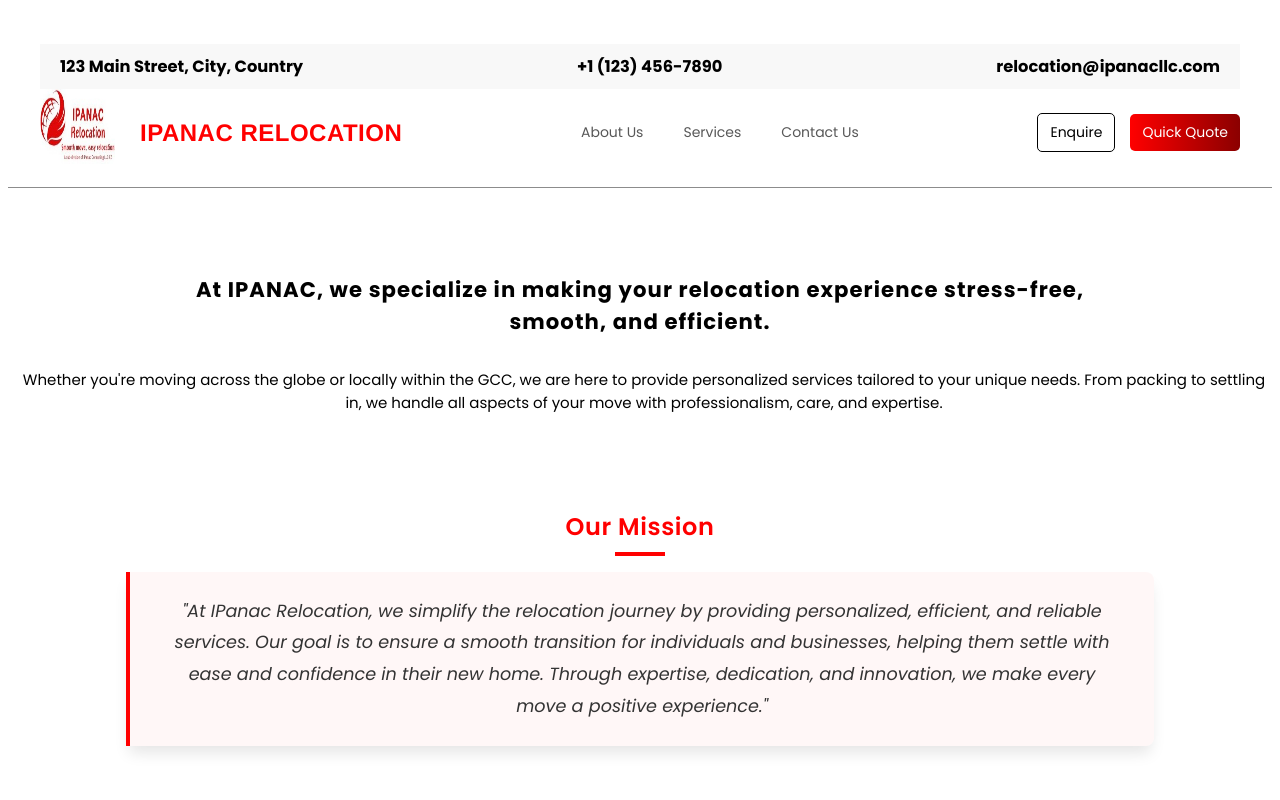
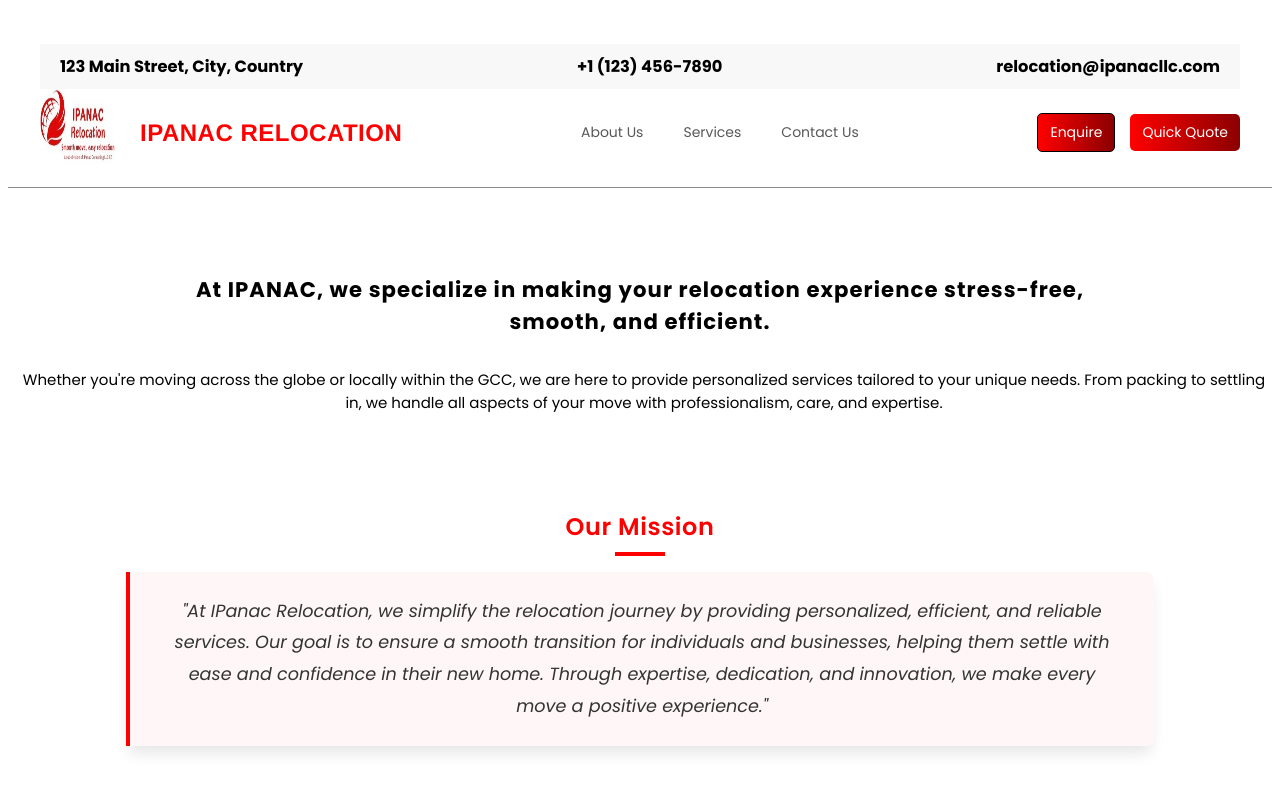
Before and after one commit to Mir-pes/ipanac-1, a React (Vite) app: page / in a window 1280 px wide. Shown: the top 800 px of the page. Built offline with nearby package versions, Linux system fonts and the light colour scheme.

Commit message:
Update Navbar.css

```diff
--- a/src/Navbar.css
+++ b/src/Navbar.css
@@ -142,7 +142,8 @@
     border: 1px solid black;
     border-radius: 5px;
     text-decoration: none;
-    color: black;
+    color: white;
+    background: linear-gradient(to right, red, darkred);
 }
 
 .register {
```
